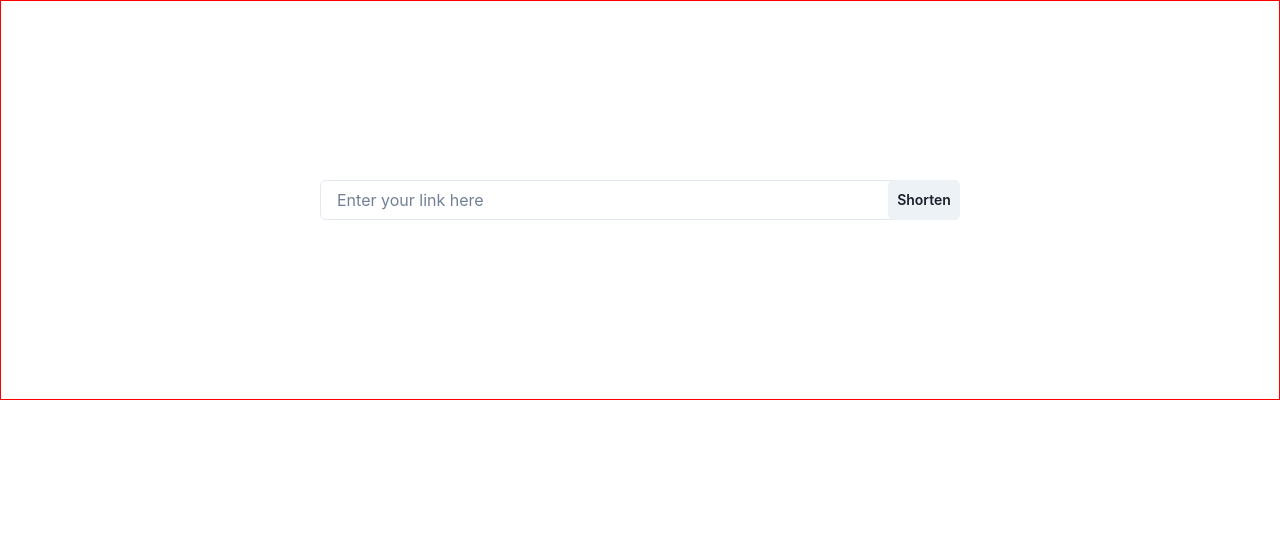
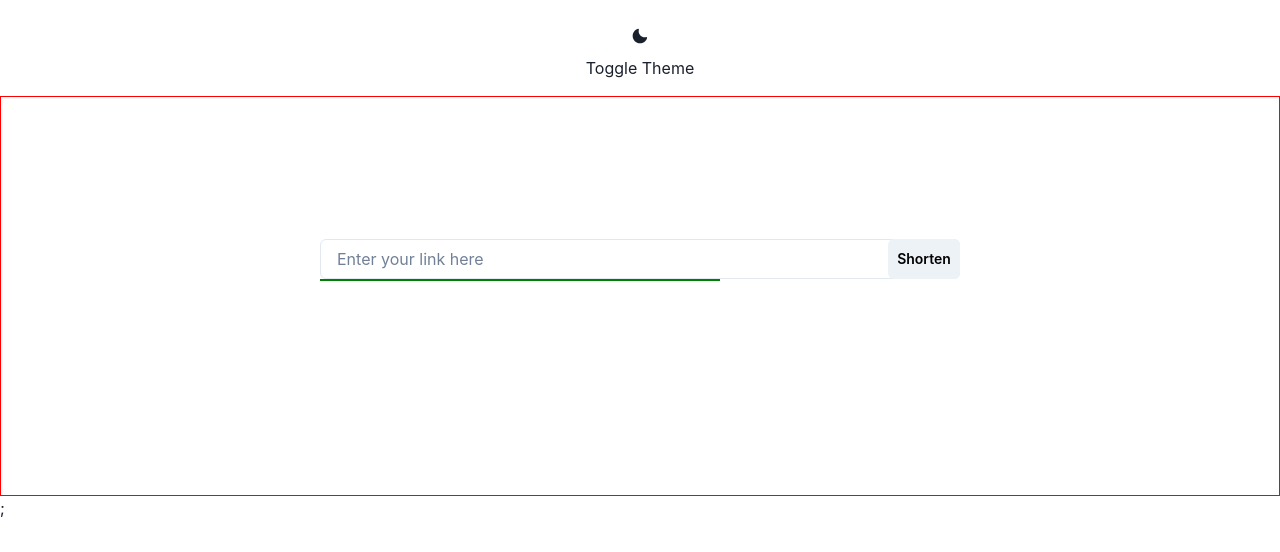
Before and after one commit to mao404/url-shortener, a React (Create React App) app in the folder client/: page / in a window 1280 px wide. Shown: the top 552 px of the page. Built offline with nearby package versions, Linux system fonts and the light colour scheme.

Commit message:
Theme toggler added

```diff
--- a/client/package.json
+++ b/client/package.json
@@ -3,6 +3,7 @@
   "version": "0.1.0",
   "private": true,
   "dependencies": {
+    "@chakra-ui/icons": "^2.1.1",
     "@chakra-ui/react": "^2.8.2",
     "@emotion/react": "^11.11.3",
     "@emotion/styled": "^11.11.0",
--- /dev/null
+++ b/client/src/components/ThemeToggler.jsx
@@ -0,0 +1,17 @@
+import React from "react";
+import { useColorMode, Box, IconButton } from "@chakra-ui/react";
+import { SunIcon, MoonIcon } from "@chakra-ui/icons";
+
+export default function ThemeToggler() {
+  const { colorMode, toggleColorMode } = useColorMode();
+  return (
+    <Box textAlign="center" py={4}>
+      <IconButton
+        icon={colorMode === "light" ? <MoonIcon /> : <SunIcon />}
+        onClick={toggleColorMode}
+        variant="ghost"
+      />
+      <h2>Toggle Theme</h2>
+    </Box>
+  );
+}
--- a/client/src/pages/home/Home.jsx
+++ b/client/src/pages/home/Home.jsx
@@ -1,7 +1,13 @@
+import ThemeToggler from "../../components/ThemeToggler";
 import ShortInput from "../../views/ShortInput";
 
 function Home() {
-  return <ShortInput />;
+  return (
+    <>
+      <ThemeToggler />
+      <ShortInput />;
+    </>
+  );
 }
 
 export default Home;
--- a/client/src/pages/shorten/Shorten.jsx
+++ b/client/src/pages/shorten/Shorten.jsx
@@ -1,8 +1,8 @@
-function Shorten({ data }) {
-  if (!data) {
+function Shorten({ props }) {
+  if (!props) {
     return <h1>There is no data</h1>;
   } else {
-    return <h1>{data}</h1>;
+    return <h1>{props}</h1>;
   }
 }
 
--- a/client/src/views/ShortInput.jsx
+++ b/client/src/views/ShortInput.jsx
@@ -2,15 +2,17 @@ import {
   Box,
   Input,
   InputGroup,
+  FormControl,
+  useColorMode,
   InputRightElement,
   Button,
   AbsoluteCenter,
 } from "@chakra-ui/react";
 import { useState } from "react";
 import axios from "axios";
-import { Navigate } from "react-router-dom";
 
 function ShortInput() {
+  const { colorMode } = useColorMode();
   const [url, setUrl] = useState({
     fullUrl: "",
   });
@@ -32,31 +34,41 @@ function ShortInput() {
   };
   return (
     <Box
-      bg={"white"}
+      color={colorMode === "dark" ? "white" : "black"}
       w={"auto"}
       minH={"50vh"}
       overflow={"hidden"}
       border={"1px solid red"}
     >
       <AbsoluteCenter>
-        {short && <Navigate to="/shorten" />}
+        <FormControl isRequired>
           <form onSubmit={handleSubmit}>
             <InputGroup size="md">
               <Input
+                color={colorMode === "dark" ? "white" : "black"}
                 name="fullUrl"
-              required
                 w={"80vh"}
                 pr="4.5rem"
                 placeholder="Enter your link here"
                 onChange={handleChange}
               />
               <InputRightElement width="4.5rem">
-              <Button type="submit" h="1.75rem" size="sm" height={"5vh"}>
+                <Button
+                  color={colorMode === "dark" ? "white" : "black"}
+                  type="submit"
+                  h="1.75rem"
+                  size="sm"
+                  height={"5vh"}
+                >
                   Shorten
                 </Button>
               </InputRightElement>
             </InputGroup>
           </form>
+        </FormControl>
+        <Box border={"1px solid green"} width={"50vh"}>
+          <h1>{short}</h1>
+        </Box>
       </AbsoluteCenter>
     </Box>
   );
```
Also changed, not shown: 1 other file (tests, documents, lock files or other folders). Lines whose indentation alone changed are shown as unchanged.
